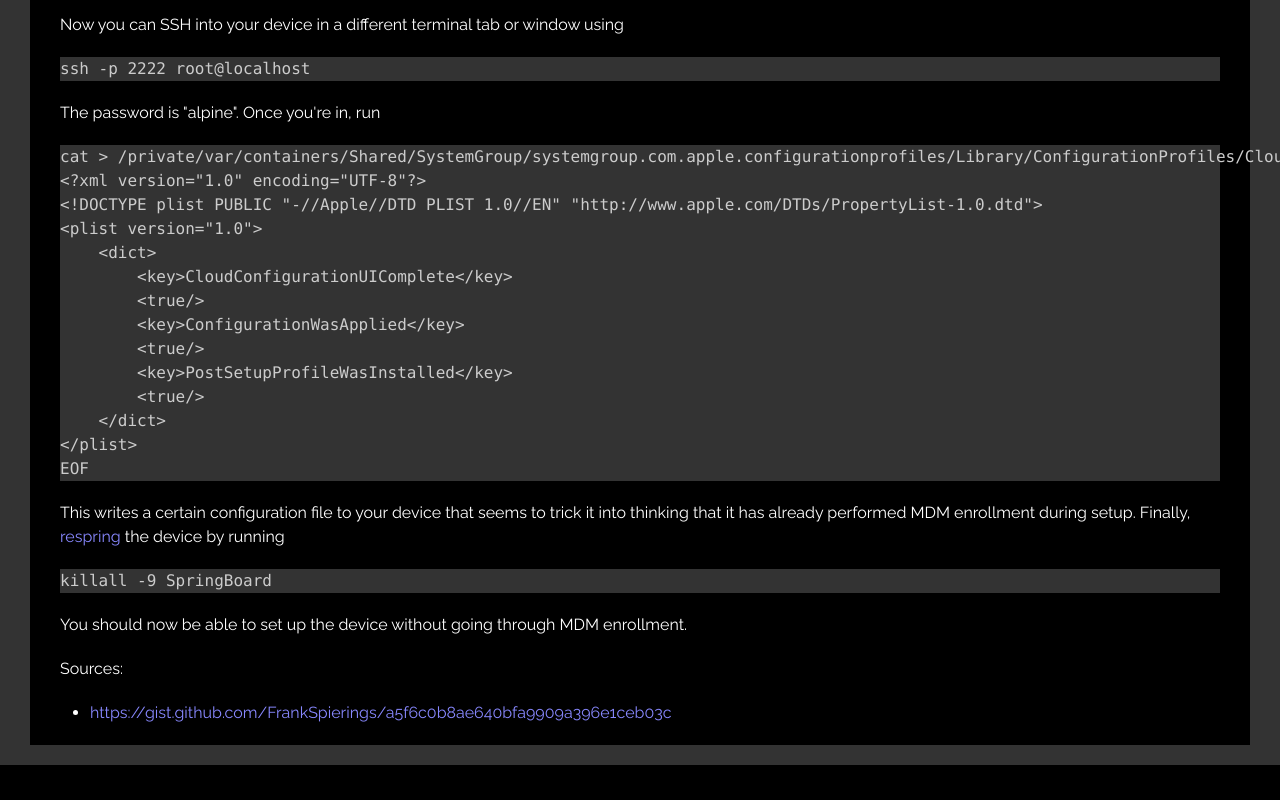
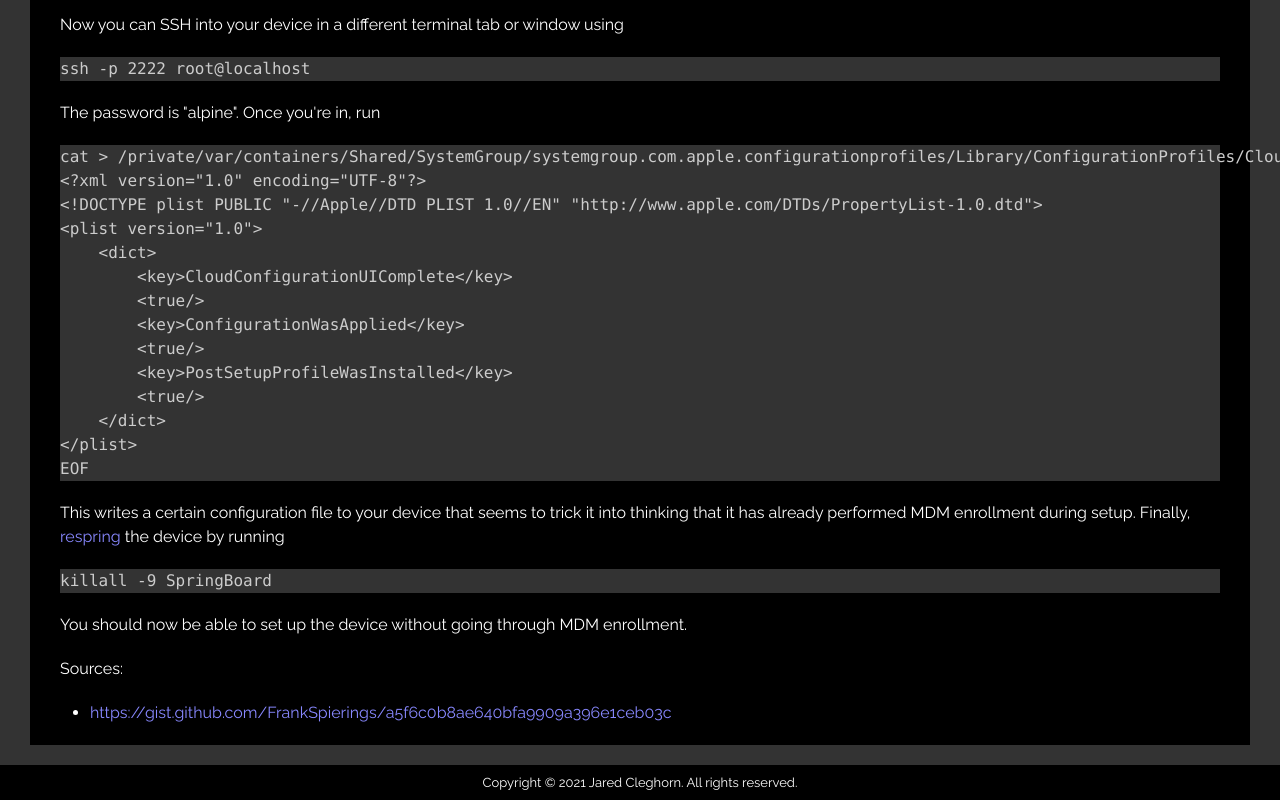
Before and after one commit to jaredrcleghorn/jaredcleghorn.com.backup, a Gatsby site: page / in a window 1280 px wide. Shown: the part 799-1599 px from the top of the page. Before the commit the page ends 1564 px from the top, so only its background shows below. Built offline with nearby package versions, Linux system fonts and the light colour scheme; Gatsby itself is replaced by a stand-in of ours; some packages are replaced by stand-ins of ours; code samples lack their colours.

Commit message:
Add a footer

```diff
--- a/src/pages/index.js
+++ b/src/pages/index.js
@@ -17,6 +17,9 @@ export default function Home({ data }) {
           </article>
         ))}
       </main>
+      <p id={styles.footer}>
+        Copyright &copy; 2021 Jared Cleghorn. All rights reserved.
+      </p>
     </>
   )
 }
--- a/src/pages/index.module.scss
+++ b/src/pages/index.module.scss
@@ -20,7 +20,6 @@ $header-height: 60px;
 
 #main {
 	background-color: $gray;
-	font-family: Raleway;
 	line-height: 1.5;
 	margin-left: auto;
 	margin-right: auto;
@@ -54,3 +53,12 @@ $header-height: 60px;
 		}
 	}
 }
+
+#footer {
+	$padding: 10px;
+
+	font-size: small;
+	padding-top: $padding;
+	padding-bottom: $padding;
+	text-align: center;
+}
--- a/src/styles/global.css
+++ b/src/styles/global.css
@@ -7,4 +7,5 @@
 body {
 	background-color: black;
 	color: white;
+	font-family: Raleway;
 }
```
